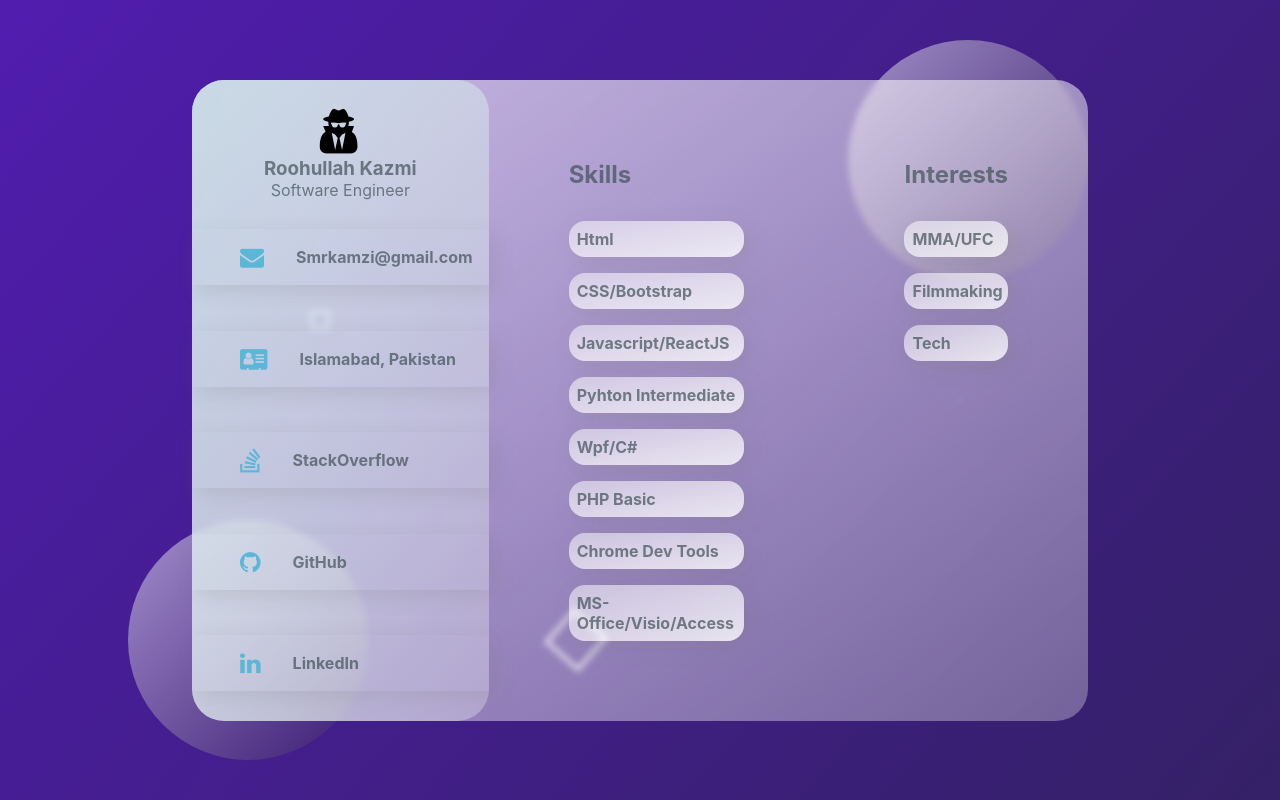
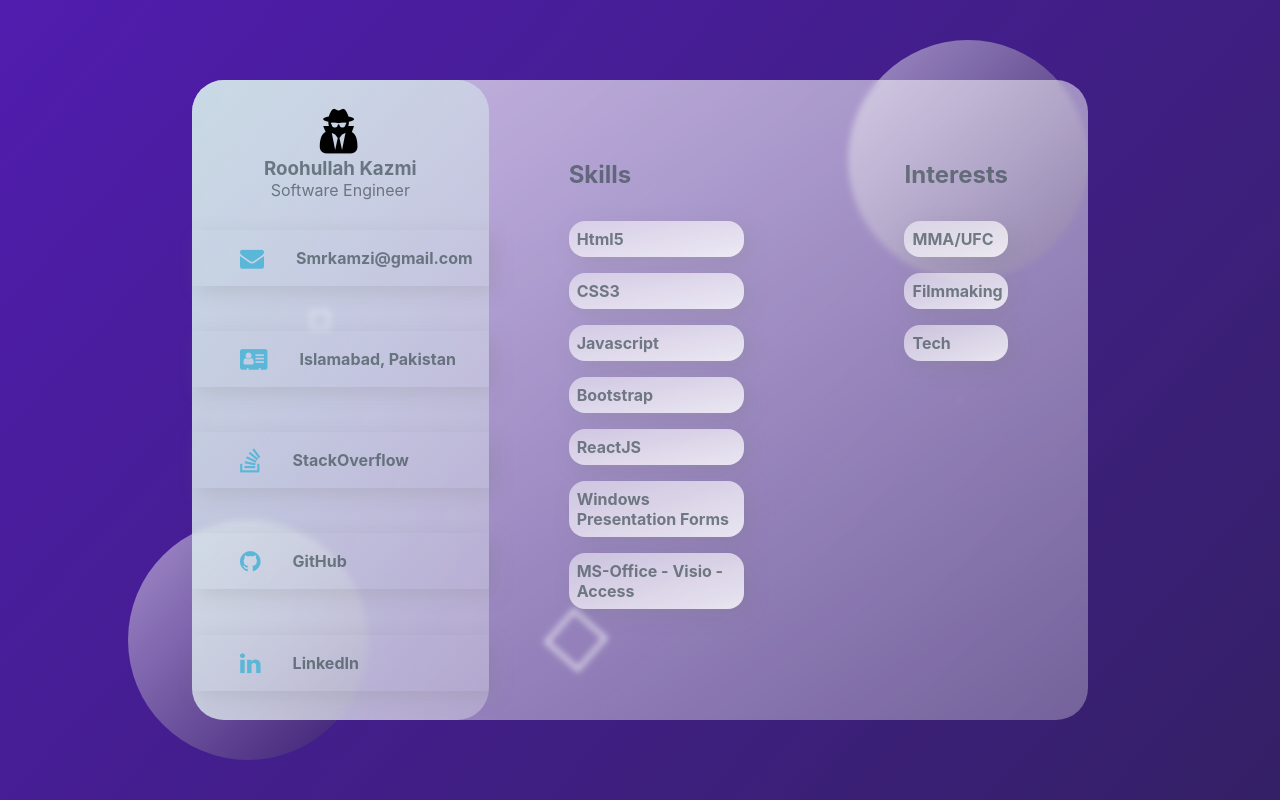
Before and after one commit to R-Kazmi/Glassmorphism-Resume-Wesbite, a plain HTML site: page index.html in a window 1280 px wide. Drawn offline with nearby package versions, Linux system fonts and the light colour scheme.

Commit message:
skill updates

```diff
--- a/index.html
+++ b/index.html
@@ -65,42 +65,37 @@
                 <div class="cards">
                     <div class="card">
                         <div class="card-info">
-                            <h4>Html</h4>
+                            <h4>Html5</h4>
                         </div>
                     </div>
                     <div class="card">
                         <div class="card-info">
-                            <h4>CSS/Bootstrap</h4>
+                            <h4>CSS3</h4>
                         </div>
                     </div>
                     <div class="card">
                         <div class="card-info">
-                            <h4>Javascript/ReactJS</h4>
+                            <h4>Javascript</h4>
                         </div>
                     </div>
                     <div class="card">
                         <div class="card-info">
-                            <h4>Pyhton Intermediate</h4>
+                            <h4>Bootstrap</h4>
                         </div>
                     </div>
                     <div class="card">
                         <div class="card-info">
-                            <h4>Wpf/C#</h4>
+                            <h4>ReactJS</h4>
                         </div>
                     </div>
                     <div class="card">
                         <div class="card-info">
-                            <h4>PHP Basic</h4>
+                            <h4>Windows Presentation Forms</h4>
                         </div>
                     </div>
                     <div class="card">
                         <div class="card-info">
-                            <h4>Chrome Dev Tools</h4>
-                        </div>
-                    </div>
-                    <div class="card">
-                        <div class="card-info">
-                            <h4>MS-Office/Visio/Access</h4>
+                            <h4>MS-Office - Visio - Access</h4>
                         </div>
                     </div>
                 </div>
```
